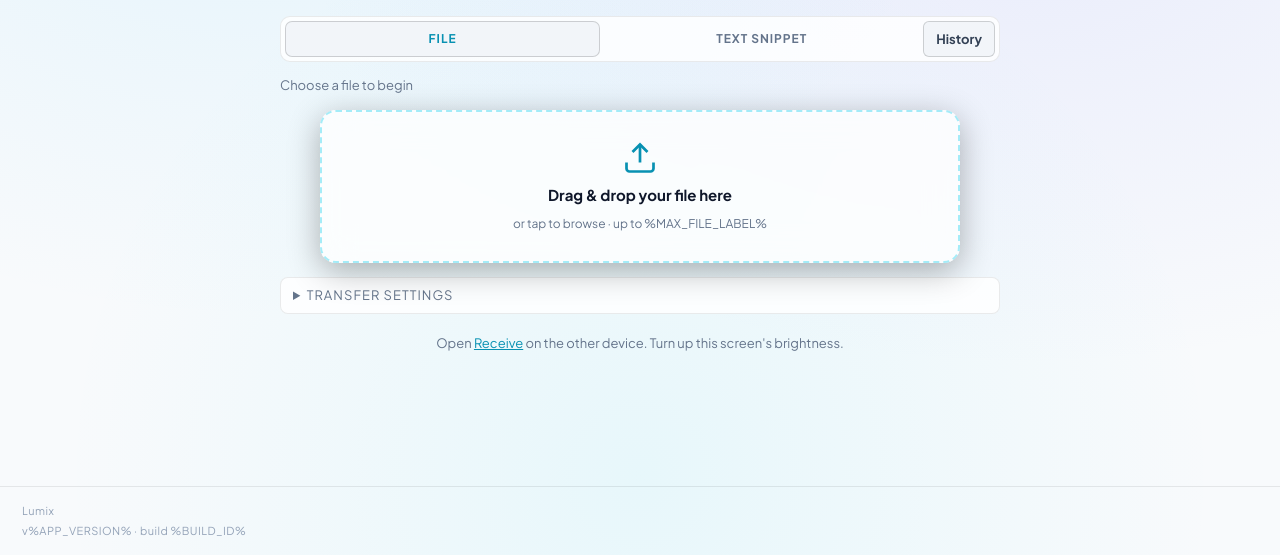
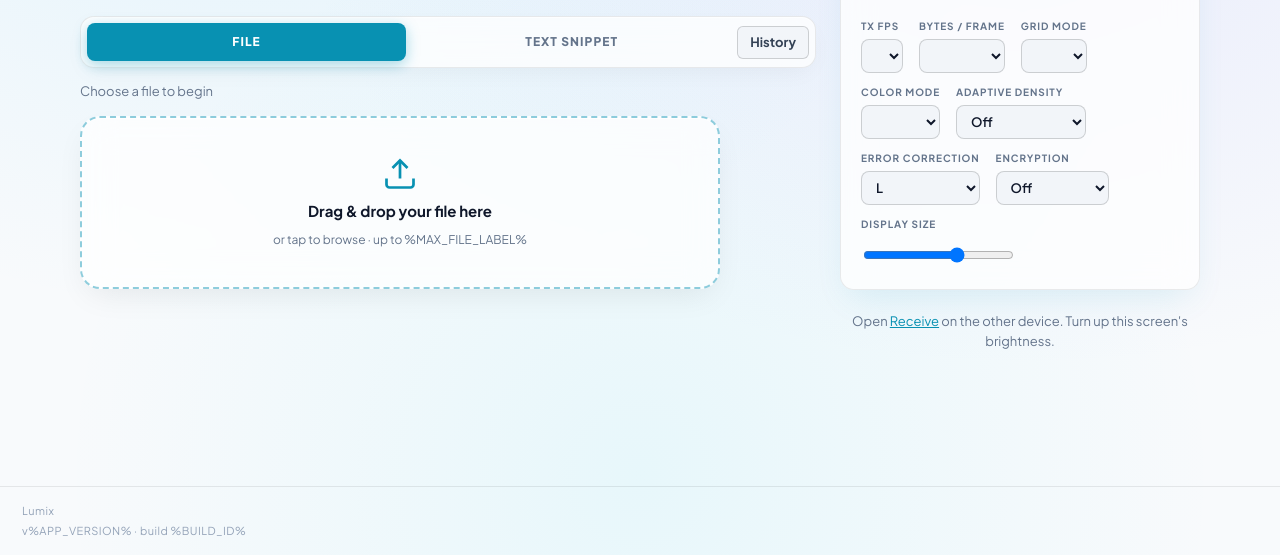
Before and after one commit to Jagadish-s-naik/lumix, a website built with Vite: page send/index.html in a window 1280 px wide. Shown: the part 245-800 px from the top of the page. Built offline with nearby package versions, Linux system fonts and the light colour scheme.

Commit message:
feat: implement initial structure for receive and send pages with shared styling

```diff
--- a/send/index.html
+++ b/send/index.html
@@ -24,6 +24,8 @@
       </div>
     </header>
     <main class="send-shell">
+      <div class="send-grid">
+        <div class="send-main-col">
           <section class="tool-intro">
             <p class="eyebrow">Screen → camera</p>
             <h1 id="tool-title">Send a file</h1>
@@ -78,21 +80,10 @@
             <canvas id="qr" width="16" height="16" aria-label="Animated QR code canvas"></canvas>
             <div class="stage-seq-counter" id="stage-seq" aria-live="polite">Seq: 0</div>
           </div>
+        </div>
 
-      <!-- Transfer History Drawer Modal -->
-      <dialog id="history-dialog" class="history-dialog" aria-labelledby="history-heading">
-        <div class="history-dialog-header">
-          <h2 id="history-heading">Transfer History</h2>
-          <button id="close-history" type="button" class="text-button" aria-label="Close transfer history">Close</button>
-        </div>
-        <div id="history-list-container" class="history-list-container" role="region" aria-label="Saved transfer entries">
-          <p class="empty-history">No transfer history recorded yet.</p>
-        </div>
-        <div class="history-dialog-footer">
-          <button id="clear-history" type="button" class="secondary-button">Clear history</button>
-        </div>
-      </dialog>
-      <details class="settings">
+        <aside class="send-side-col">
+          <details class="settings" open>
             <summary>Transfer settings</summary>
             <div class="preset-bar">
               <span class="preset-label">Quick Presets:</span>
@@ -151,9 +142,26 @@
               </label>
             </div>
           </details>
+
           <div class="hint footer-hint">
             Open <a href="../receive/">Receive</a> on the other device. Turn up this screen's brightness.
           </div>
+        </aside>
+      </div>
+
+      <!-- Transfer History Drawer Modal -->
+      <dialog id="history-dialog" class="history-dialog" aria-labelledby="history-heading">
+        <div class="history-dialog-header">
+          <h2 id="history-heading">Transfer History</h2>
+          <button id="close-history" type="button" class="text-button" aria-label="Close transfer history">Close</button>
+        </div>
+        <div id="history-list-container" class="history-list-container" role="region" aria-label="Saved transfer entries">
+          <p class="empty-history">No transfer history recorded yet.</p>
+        </div>
+        <div class="history-dialog-footer">
+          <button id="clear-history" type="button" class="secondary-button">Clear history</button>
+        </div>
+      </dialog>
     </main>
     <footer class="site-footer">
       <span class="footer-id">
--- a/shared/style.css
+++ b/shared/style.css
@@ -213,46 +213,67 @@ a.download {
   overflow-wrap: anywhere;
 }
 details.settings {
-  width: min(92vw, 640px);
-  background: var(--panel);
-  border: 1px solid var(--line);
-  border-radius: 8px;
-  padding: 8px 12px;
+  width: 100%;
+  background: var(--glass-bg);
+  backdrop-filter: blur(16px);
+  -webkit-backdrop-filter: blur(16px);
+  border: 1px solid var(--glass-border);
+  border-radius: var(--radius-md);
+  padding: 16px 20px;
+  box-shadow: 0 10px 30px -10px rgba(0, 0, 0, 0.08), inset 0 1px 0 rgba(255, 255, 255, 0.6);
+  transition: all 0.25s ease;
+}
+details.settings[open] {
+  box-shadow: 0 15px 35px -10px rgba(8, 145, 178, 0.12), inset 0 1px 0 rgba(255, 255, 255, 0.8);
 }
 details.settings summary {
   cursor: pointer;
-  color: var(--muted);
-  font-size: 13px;
+  color: var(--text);
+  font-size: 12px;
+  font-weight: 800;
   text-transform: uppercase;
-  letter-spacing: 0.08em;
+  letter-spacing: 0.12em;
+  user-select: none;
+  display: flex;
+  align-items: center;
+  gap: 8px;
+}
+details.settings summary:hover {
+  color: var(--accent);
 }
 details.settings .row {
   display: flex;
   flex-wrap: wrap;
-  gap: 10px 18px;
-  padding-top: 10px;
+  gap: 12px 16px;
+  padding-top: 14px;
 }
 details.settings label {
   display: flex;
   flex-direction: column;
-  gap: 3px;
-  font-size: 11px;
+  gap: 5px;
+  font-size: 10px;
+  font-weight: 700;
   color: var(--muted);
   text-transform: uppercase;
-  letter-spacing: 0.08em;
+  letter-spacing: 0.09em;
 }
 details.settings select,
 details.settings input[type="range"] {
   font: inherit;
-  /* 16px is the floor that stops mobile Safari zooming the page when a control
-     takes focus. The alternative — locking the viewport scale — breaks
-     pinch-zoom for everyone, so pay for it here instead. */
-  font-size: 16px;
-  color: var(--text);
-  background: var(--bg);
-  border: 1px solid var(--line);
-  border-radius: 6px;
-  padding: 5px 8px;
+  font-size: 13px;
+  font-weight: 600;
+  color: var(--text);
+  background: var(--panel-strong);
+  border: 1px solid var(--line-bright);
+  border-radius: 8px;
+  padding: 7px 10px;
+  transition: border-color 0.2s ease, box-shadow 0.2s ease;
+}
+details.settings select:hover,
+details.settings select:focus {
+  border-color: var(--accent);
+  outline: none;
+  box-shadow: 0 0 0 3px rgba(var(--accent-rgb), 0.15);
 }
 .settings-actual {
   margin: 10px 0 2px;
@@ -703,13 +724,38 @@ details.settings input[type="range"] {
 
 /* Senders */
 .send-shell {
-  width: min(720px, calc(100% - 32px));
+  width: min(1120px, calc(100% - 32px));
   margin: 0 auto;
   padding: clamp(32px, 6vw, 64px) 0 40px;
+}
+
+.send-grid {
+  display: grid;
+  grid-template-columns: 1fr;
+  gap: 24px;
+  width: 100%;
+}
+
+@media (min-width: 860px) {
+  .send-grid {
+    grid-template-columns: minmax(0, 1fr) 360px;
+    align-items: start;
+  }
+}
+
+.send-main-col {
   display: flex;
   flex-direction: column;
-  align-items: center;
+  align-items: flex-start;
   gap: 14px;
+  width: 100%;
+}
+
+.send-side-col {
+  display: flex;
+  flex-direction: column;
+  gap: 16px;
+  width: 100%;
 }
 
 .tool-intro {
@@ -803,11 +849,15 @@ details.settings input[type="range"] {
 /* Segmented file/text switch — real radios, so keyboard and AT come free. */
 .mode-picker {
   display: flex;
-  gap: 4px;
-  padding: 4px;
-  background: var(--panel);
-  border: 1px solid var(--line);
-  border-radius: 10px;
+  align-items: center;
+  gap: 6px;
+  padding: 6px;
+  background: var(--glass-bg);
+  backdrop-filter: blur(14px);
+  -webkit-backdrop-filter: blur(14px);
+  border: 1px solid var(--glass-border);
+  border-radius: var(--radius-md);
+  box-shadow: 0 8px 24px -6px rgba(0, 0, 0, 0.05), inset 0 1px 0 rgba(255, 255, 255, 0.6);
 }
 
 .mode-picker label {
@@ -822,29 +872,30 @@ details.settings input[type="range"] {
 
 .mode-picker span {
   display: block;
-  padding: 9px 12px;
-  border-radius: 7px;
+  padding: 10px 16px;
+  border-radius: var(--radius-sm);
   color: var(--muted);
   font-size: 12px;
-  font-weight: 700;
-  letter-spacing: 0.08em;
+  font-weight: 800;
+  letter-spacing: 0.09em;
   text-transform: uppercase;
   text-align: center;
   cursor: pointer;
-  transition: background 120ms ease, color 120ms ease, box-shadow 120ms ease;
+  transition: all 0.2s ease;
 }
 
 .mode-picker span:hover {
   color: var(--text);
+  background: rgba(var(--accent-rgb), 0.06);
 }
 
 /* Raised, not filled. A filled segment reads as "press me"; this has to read
    as "you are here", which is why it borrows the panel surface rather than
    the accent. */
 .mode-picker input:checked + span {
-  color: var(--accent);
-  background: var(--panel-strong);
-  box-shadow: inset 0 0 0 1px var(--line-bright);
+  color: var(--accent-ink);
+  background: var(--accent);
+  box-shadow: 0 4px 14px rgba(var(--accent-rgb), 0.35);
 }
 
 .mode-picker input:focus-visible + span {
@@ -901,16 +952,41 @@ details.settings input[type="range"] {
 /* Same measure, padding and rhythm as .send-shell — the two tool pages are a
    pair, and any difference between them just reads as a mistake. */
 .receiver-shell {
-  width: min(720px, calc(100% - 32px));
+  width: min(1120px, calc(100% - 32px));
   margin: 0 auto;
   padding: clamp(32px, 6vw, 64px) 0 max(40px, env(safe-area-inset-bottom));
 }
 
+.receiver-grid {
+  display: grid;
+  grid-template-columns: 1fr;
+  gap: 24px;
+  width: 100%;
+}
+
+@media (min-width: 860px) {
+  .receiver-grid {
+    grid-template-columns: minmax(0, 1fr) 360px;
+    align-items: start;
+  }
+}
+
+.receiver-main-col {
+  width: 100%;
+}
+
+.receiver-side-col {
+  display: flex;
+  flex-direction: column;
+  gap: 16px;
+  width: 100%;
+}
+
 .receiver-primary {
   min-width: 0;
   display: flex;
   flex-direction: column;
-  align-items: center;
+  align-items: flex-start;
   gap: 14px;
 }
 
@@ -1140,19 +1216,20 @@ details.settings input[type="range"] {
   backdrop-filter: blur(16px);
   -webkit-backdrop-filter: blur(16px);
   border: 2px dashed rgba(34, 211, 238, 0.4);
-  border-radius: 16px;
-  padding: 28px 24px;
+  border: 2px dashed rgba(var(--accent-rgb), 0.45);
+  border-radius: var(--radius-lg);
+  padding: 38px 24px;
   text-align: center;
   cursor: pointer;
-  box-shadow: 0 8px 32px 0 rgba(0, 0, 0, 0.3), inset 0 1px 0 0 rgba(255, 255, 255, 0.08);
+  box-shadow: 0 12px 32px -8px rgba(0, 0, 0, 0.08), inset 0 1px 0 0 rgba(255, 255, 255, 0.7);
   transition: border-color 200ms ease, background-color 200ms ease, box-shadow 200ms ease, transform 200ms ease;
 }
 .file-dropzone:hover,
 .file-dropzone.drop-active {
   border-color: var(--accent);
-  background: rgba(30, 30, 60, 0.7);
-  box-shadow: 0 0 24px rgba(34, 211, 238, 0.25), inset 0 1px 0 0 rgba(255, 255, 255, 0.15);
-  transform: translateY(-1px);
+  background: rgba(var(--accent-rgb), 0.04);
+  box-shadow: 0 16px 40px -8px rgba(var(--accent-rgb), 0.18), inset 0 1px 0 0 rgba(255, 255, 255, 0.9);
+  transform: translateY(-2px);
 }
 .dropzone-inner {
   display: flex;
```
Also changed, not shown: receive/index.html (+41 -34 lines). Lines whose indentation alone changed are shown as unchanged.
